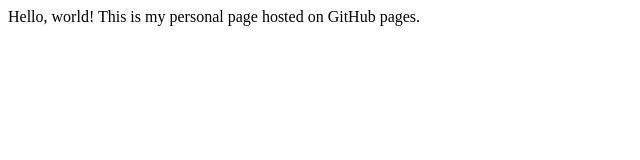
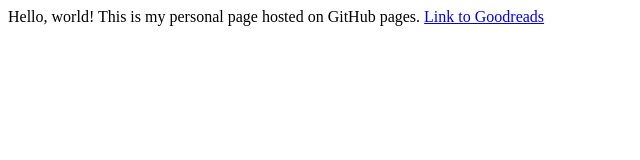
Before and after one commit to kadensu/frog-loaf, a plain HTML site: page index.html in a window 1280 px wide. Shown: the whole page, without its empty margins (0-640 px from the left). Drawn offline with Linux system fonts and the light colour scheme.

Commit message:
Added hyperlink

```diff
--- a/index.html
+++ b/index.html
@@ -1 +1,5 @@
 Hello, world! This is my personal page hosted on GitHub pages.
+
+<a href="https://www.goodreads.com/user/show/107256072?ref=nav_profile_l"
+  >Link to Goodreads</a
+>
```
